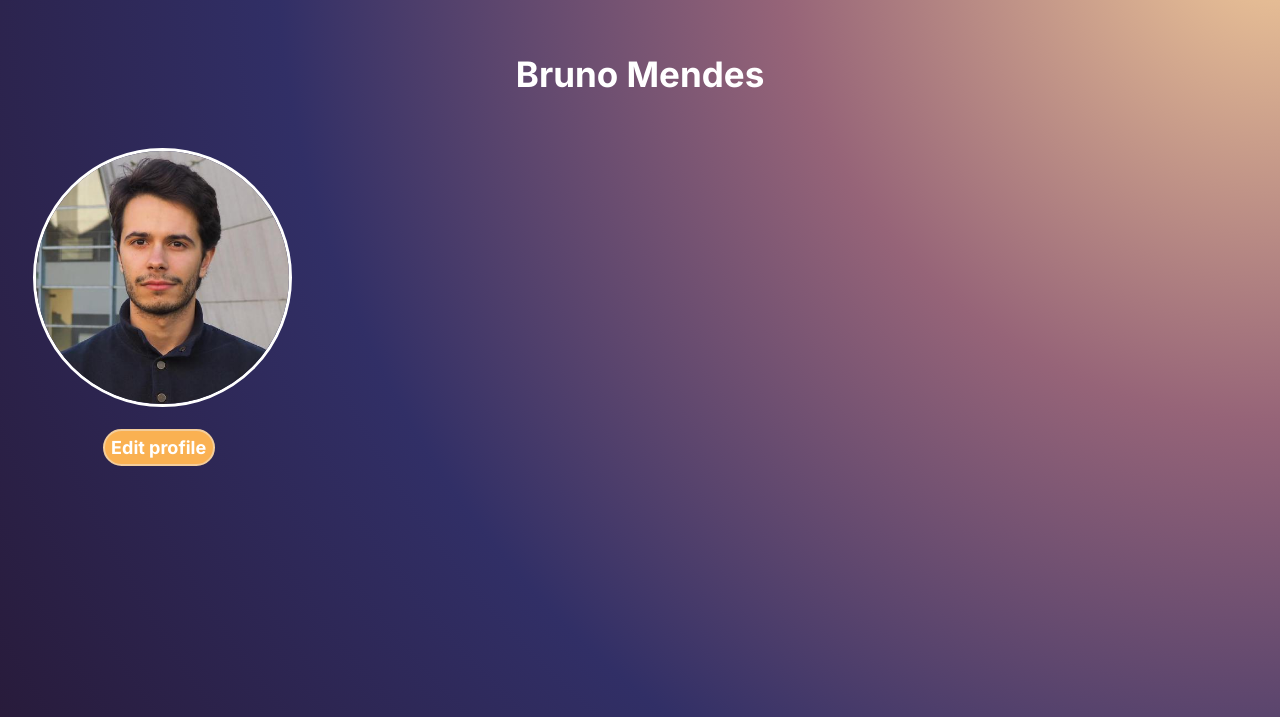
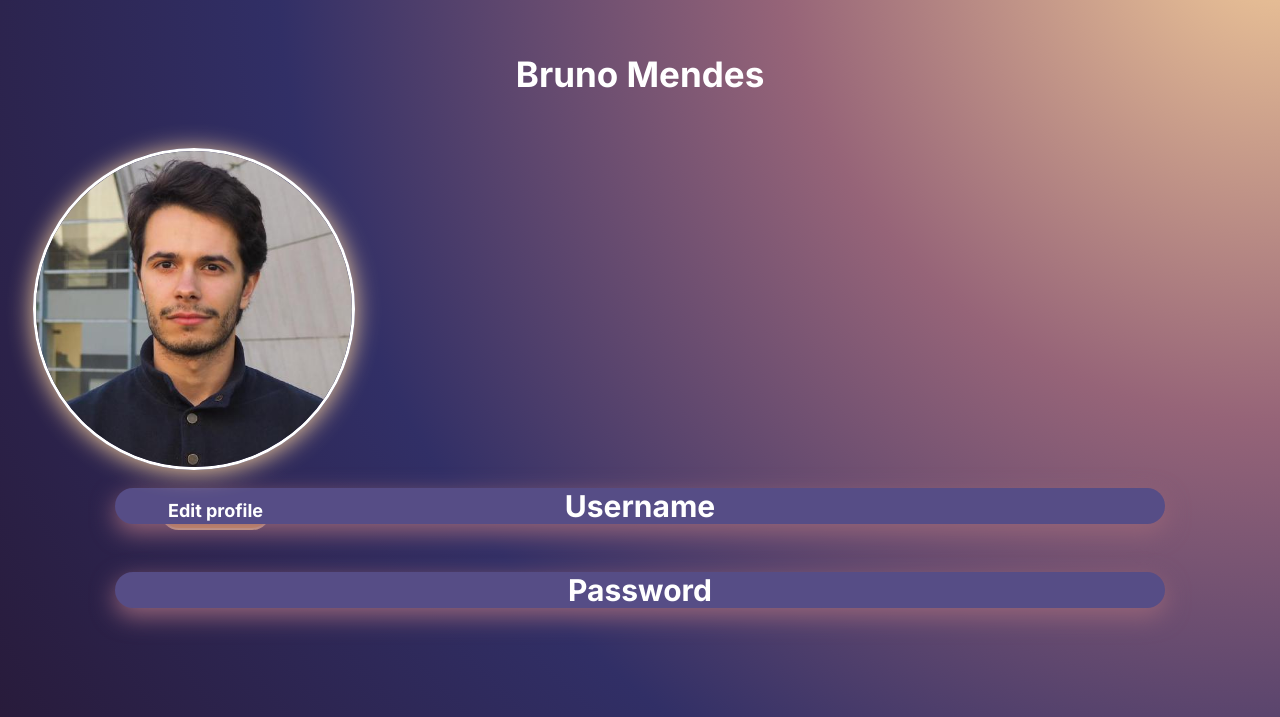
Before and after one commit to FEUP-LTW-2024/ltw-project-2024-ltw18g01, a PHP site: page /pages/account.php in a window 1280 px wide. Shown: the part 83-800 px from the top of the page. Run offline with PHP 8.4, Linux system fonts and the light colour scheme.

Commit message:
A bad try to implement grid templates

```diff
--- a/css/account.css
+++ b/css/account.css
@@ -1,8 +1,17 @@
+.grid-container {
+    display: grid;
+    grid-template-columns: [start] 4fr [middle] 3fr [end];
+    grid-template-rows: [header] auto [body] auto [footer];
+}
+
 .user-image {
-    width: 20%;
+    width: 25%;
     margin-left: 25px;
     border-radius: 50%;
     border: 3px solid white;
+    box-shadow: 0 2px 24px #F4CD9A;
+    grid-column: start / middle;
+    grid-row: body / footer;
 }
 
 .user-name {
@@ -11,10 +20,12 @@
     font-size: 35px;
     font-weight: bold;
     display: flex;
-    justify-content:center;
+    justify-content: center;
+    grid-column: start / middle;
+    grid-row: body / footer;
 }
 
-.edit-profile{
+.edit-profile {
     font-family: "Inter", sans-serif;
     color: white;
     font-size: 18px;
@@ -23,6 +34,38 @@
     background-color: #fab152;
     border-radius: 20px;
     width: fit-content;
-    padding:0.5%;
-    margin-left: 7.5%;
+    padding: 0.5%;
+    margin-left: 12%;
+    grid-column: start / middle;
+    grid-row: body / footer;
 }
+
+body > header {
+    grid-column: start / end;
+    grid-row: header / body;
+}
+
+.form_rectangle {
+    font-family: "Inter", sans-serif;
+    font-weight: bold;
+    color: white;
+    text-align: center;
+    font-size: 30px;
+    background: #564D86;
+    width: auto;
+    border-radius: 40px;
+    box-shadow: 0 8px 24px #966478;
+    width: 35em;
+    margin: auto;
+    margin-top: -2em;
+    display: flex;
+    justify-content: center; /* Center horizontally */
+    align-items: center; /* Center vertically */
+    grid-column: start / end;
+    grid-row: body / footer;
+}
+
+.data{
+    grid-column: middle / end;
+    grid-row: body / footer;
+}
--- a/pages/account.php
+++ b/pages/account.php
@@ -10,7 +10,7 @@
         <link rel="stylesheet" href="/css/index_style.css">
         <link rel="stylesheet" href="/css/account.css">
    </head>
-    <body>
+   <body>
         <header  id="navbar-text" class="navbar">
             <img class="logo" src="/images/logo/logo_techie.png" alt="logo" />
             <a class="active" href="index.php">Home</a>
@@ -23,14 +23,17 @@
             <a class="avatar" href="login.php"> <img class="avatar" src="/images/guesticon.png" alt="guest"/></a>
         </header>
         <br>
-        <section>
-         <div>
-               <p class= "user-name"> Bruno Mendes </p>
-         </div>
-               <br>
-               <img class= "user-image" src= "/images/users/bdmendes.jpeg" alt="omaiormedodaclara">
-               <p class= "edit-profile"> Edit profile </p>
+        <section class="user">
+            <p class="user-name"> Bruno Mendes </p>
+            <br>
+            <img class="user-image" src="/images/users/bdmendes.jpeg" alt="omaiormedodaclara">
+            <p class="edit-profile"> Edit profile </p>
         </section>
 
-   </body>
+        <section class="data">
+            <p class="form_rectangle"> Username </p>
+            <br><br><br><br><br><br>
+            <p class="form_rectangle"> Password </p>
+        </section>
+    </body>
 </html>
--- a/pages/login.php
+++ b/pages/login.php
@@ -40,6 +40,7 @@
             <div class="form_rectangle">
                 <input id="input-login" type="text" name="username">
             </div>
+            <br><br>
             <div class="form_button">
                 <p id="form-button-text">Login</p>
             </div>
```
